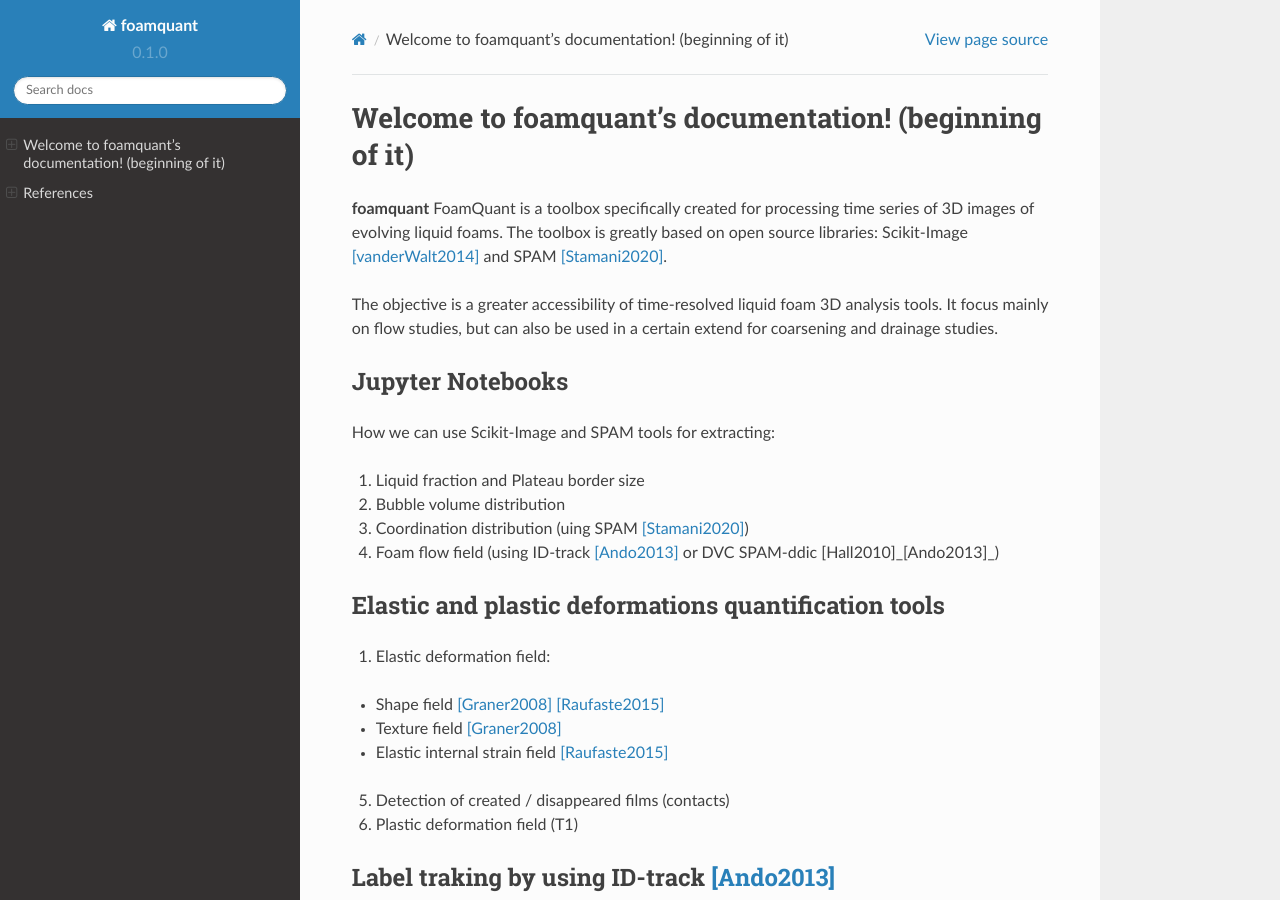
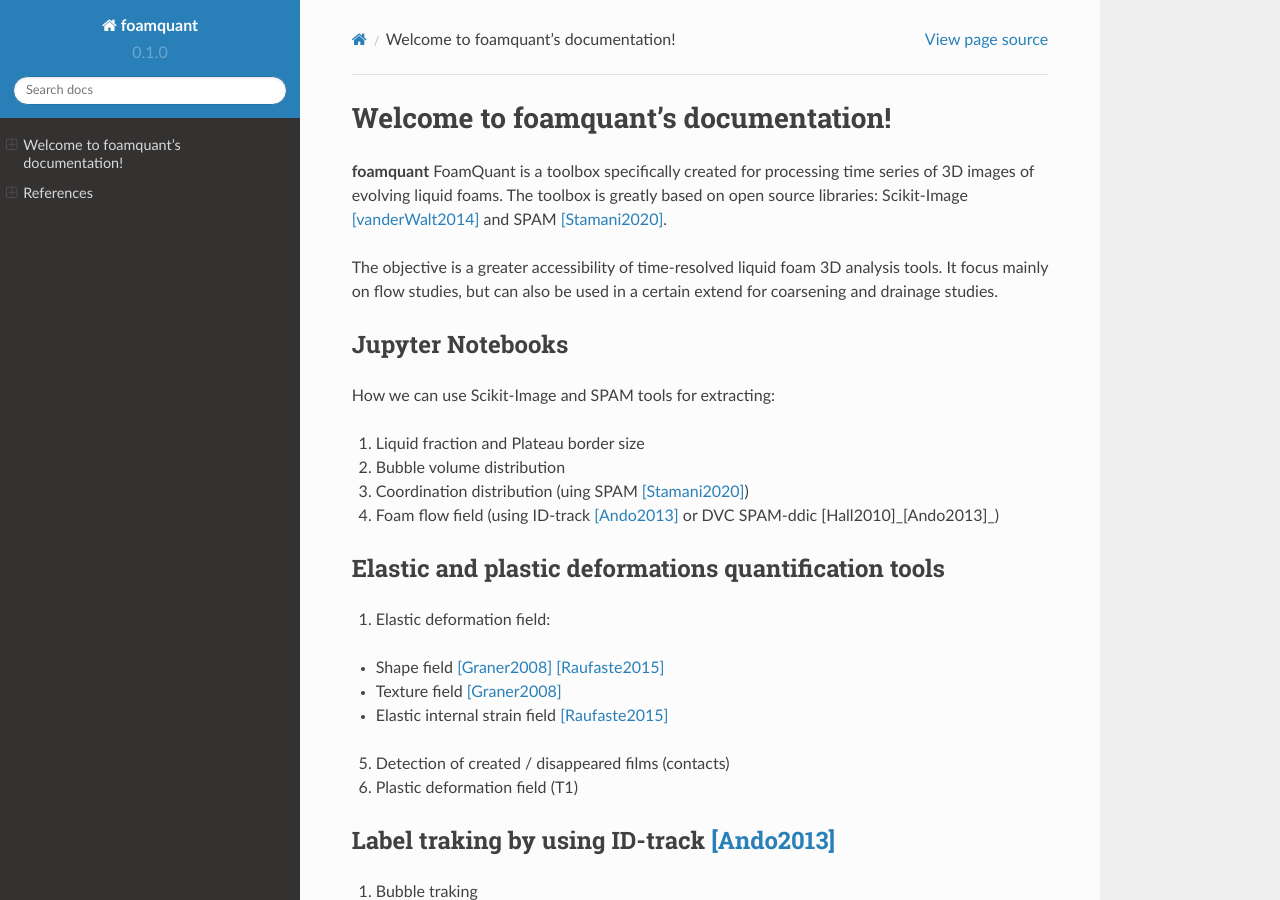
Before and after one commit to floschott/foamquant, a Sphinx documentation site: the page built from docs/source/index.rst, in a window 1280 px wide and 900 px high. Built offline with Sphinx 7.4.7 and the Read the Docs theme 2.0.0, drawn with Linux system fonts in a browser that asks for light colours; pages that are not in the unit, such as notebooks, are missing from menus.

Commit message:
Update index.rst

```diff
--- a/docs/source/index.rst
+++ b/docs/source/index.rst
@@ -1,4 +1,4 @@
-Welcome to foamquant's documentation! (beginning of it)
+Welcome to foamquant's documentation!
 ===================================
 
 **foamquant** FoamQuant is a toolbox specifically created for processing time series of 3D images of evolving liquid foams. The toolbox is greatly based on open source libraries: Scikit-Image [vanderWalt2014]_ and SPAM [Stamani2020]_.
```
